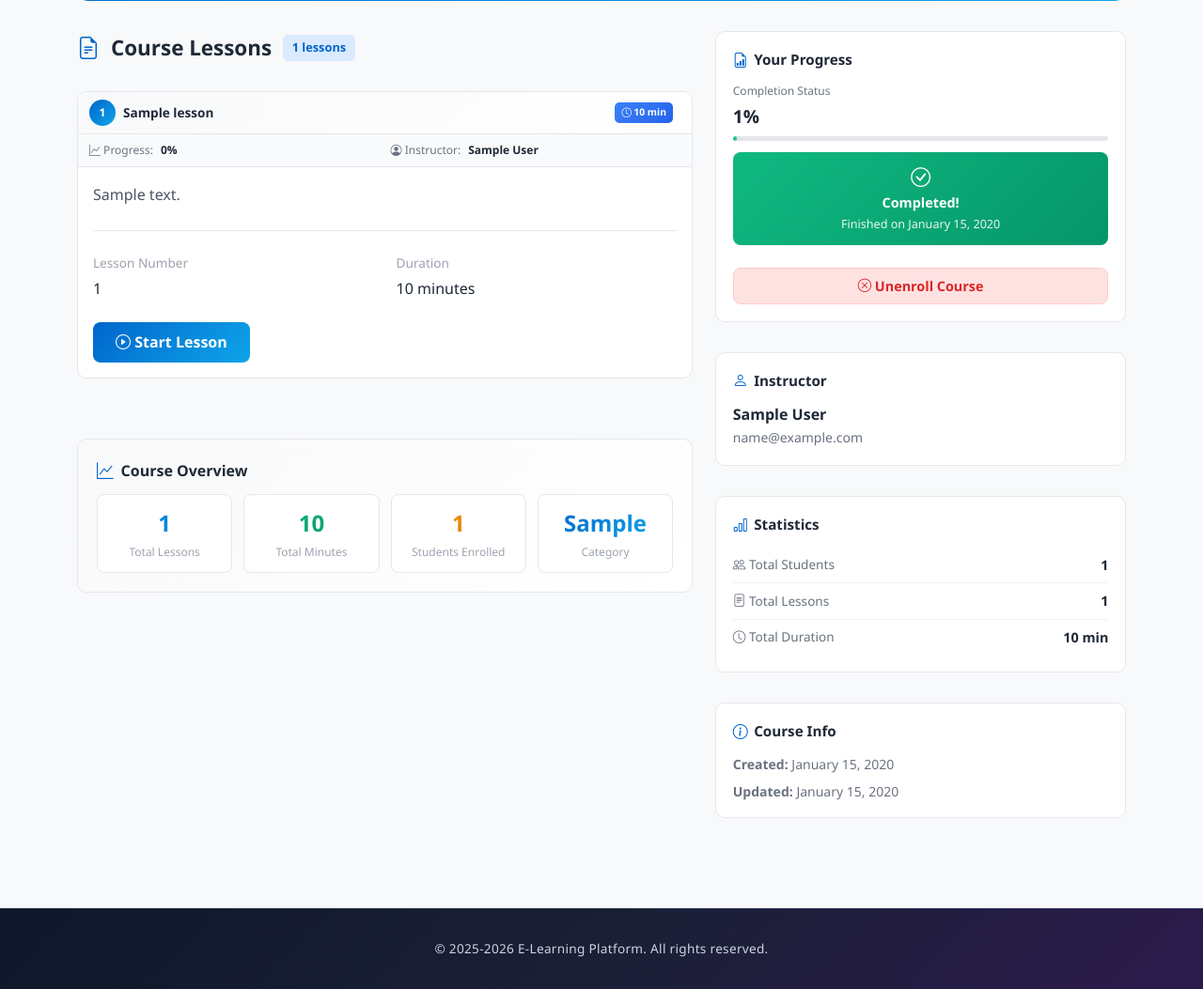
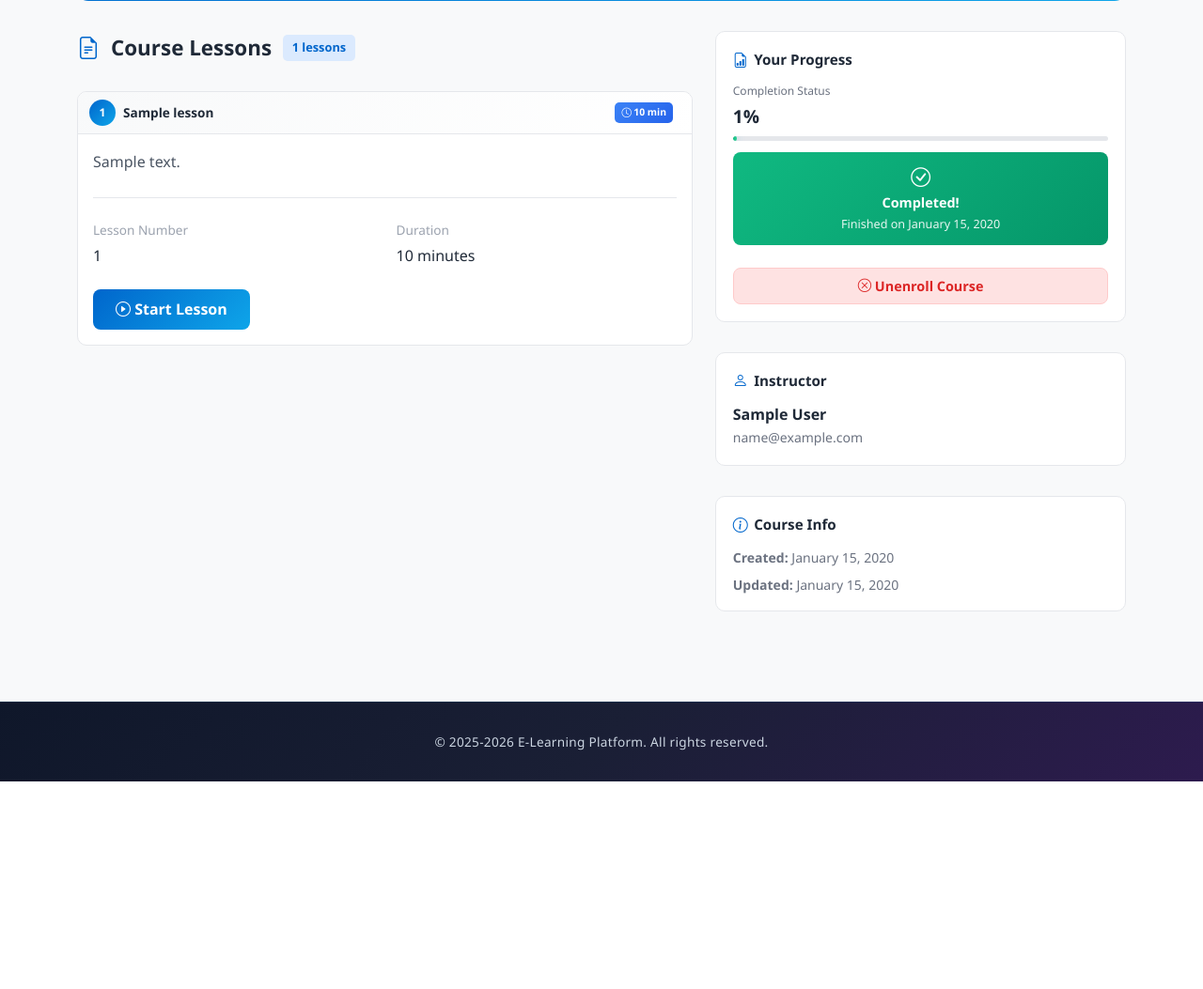
Before and after one commit to pritamrangari27/E-Learning-Platform, a Flask app: page /course/1 in a window 1280 px wide. Shown: the part 383-1436 px from the top of the page at 94% size. After the commit the page ends 1215 px from the top, so only its background shows below. Run offline with Flask 3, Linux system fonts and the light colour scheme; the visitor is signed in with stand-in values (Sample User, id 1); tables that the repository leaves empty hold one stand-in row (values such as "Sample post").

Commit message:
Remove Statistics card and course progress/instructor from lesson cards

```diff
--- a/app/templates/course_detail.html
+++ b/app/templates/course_detail.html
@@ -320,32 +320,6 @@
         font-size: 0.85rem;
     }
 
-    .lesson-details-row {
-        display: grid;
-        grid-template-columns: 1fr 1fr;
-        gap: 0.75rem;
-        padding: 0.5rem 0.75rem;
-        background: #f9fafb;
-        border-top: 1px solid #e5e7eb;
-        font-size: 0.75rem;
-    }
-
-    .lesson-detail-item {
-        display: flex;
-        align-items: center;
-        gap: 0.5rem;
-    }
-
-    .lesson-detail-label {
-        color: #6b7280;
-        font-weight: 500;
-    }
-
-    .lesson-detail-value {
-        color: #1f2937;
-        font-weight: 600;
-    }
-
     .lesson-body {
         padding: 1rem;
         border-top: 1px solid #e5e7eb;
@@ -410,75 +384,6 @@
         transform: translateY(-2px);
         box-shadow: 0 6px 20px rgba(0, 102, 204, 0.3);
         color: white;
-    }
-
-    /* Overview Stats */
-    .course-overview {
-        background: linear-gradient(135deg, #f8f9fa 0%, #ffffff 100%);
-        border: 1px solid #e5e7eb;
-        border-radius: 10px;
-        padding: 1.25rem;
-        margin-top: 1.5rem;
-        animation: scaleIn 0.5s ease-out;
-    }
-
-    .overview-title {
-        font-size: 1rem;
-        font-weight: 700;
-        color: #1f2937;
-        margin-bottom: 0.75rem;
-        display: flex;
-        align-items: center;
-        gap: 0.5rem;
-    }
-
-    .overview-title i {
-        color: #0066cc;
-        font-size: 1.1rem;
-    }
-
-    .stat-grid {
-        display: grid;
-        grid-template-columns: repeat(auto-fit, minmax(120px, 1fr));
-        gap: 0.75rem;
-    }
-
-    .stat-item {
-        text-align: center;
-        padding: 0.75rem;
-        background: white;
-        border-radius: 8px;
-        border: 1px solid #e5e7eb;
-    }
-
-    .stat-value {
-        font-size: 1.5rem;
-        font-weight: 700;
-        background: linear-gradient(135deg, #0066cc 0%, #0ea5e9 100%);
-        -webkit-background-clip: text;
-        -webkit-text-fill-color: transparent;
-        background-clip: text;
-        margin-bottom: 0.25rem;
-    }
-
-    .stat-value.green {
-        background: linear-gradient(135deg, #10b981 0%, #059669 100%);
-        -webkit-background-clip: text;
-        -webkit-text-fill-color: transparent;
-        background-clip: text;
-    }
-
-    .stat-value.orange {
-        background: linear-gradient(135deg, #f59e0b 0%, #d97706 100%);
-        -webkit-background-clip: text;
-        -webkit-text-fill-color: transparent;
-        background-clip: text;
-    }
-
-    .stat-label {
-        font-size: 0.75rem;
-        color: #9ca3af;
-        font-weight: 500;
     }
 
     /* Sidebar */
@@ -747,23 +652,6 @@
                         </div>
                     </div>
 
-                    {% if enrollment %}
-                    <div class="lesson-details-row">
-                        <div class="lesson-detail-item">
-                            <span class="lesson-detail-label">
-                                <i class="bi bi-graph-up"></i> Progress:
-                            </span>
-                            <span class="lesson-detail-value">0%</span>
-                        </div>
-                        <div class="lesson-detail-item">
-                            <span class="lesson-detail-label">
-                                <i class="bi bi-person-circle"></i> Instructor:
-                            </span>
-                            <span class="lesson-detail-value">{{ course.instructor.full_name }}</span>
-                        </div>
-                    </div>
-                    {% endif %}
-
                     <div class="lesson-body">
                         <div class="lesson-content">
                             <p>{{ lesson.content }}</p>
@@ -786,35 +674,6 @@
                     </div>
                 </div>
             {% endfor %}
-            </div>
-
-            <!-- Course Overview Stats -->
-            <div class="course-overview">
-                <div class="overview-title">
-                    <i class="bi bi-graph-up"></i> Course Overview
-                </div>
-
-                <div class="stat-grid">
-                    <div class="stat-item">
-                        <div class="stat-value">{{ lessons|length }}</div>
-                        <div class="stat-label">Total Lessons</div>
-                    </div>
-                    <div class="stat-item">
-                        <div class="stat-value green">
-                            {% set total_duration = lessons|map(attribute='duration_minutes')|sum %}
-                            {{ total_duration }}
-                        </div>
-                        <div class="stat-label">Total Minutes</div>
-                    </div>
-                    <div class="stat-item">
-                        <div class="stat-value orange">{{ course.enrollments|length }}</div>
-                        <div class="stat-label">Students Enrolled</div>
-                    </div>
-                    <div class="stat-item">
-                        <div class="stat-value">{{ course.category }}</div>
-                        <div class="stat-label">Category</div>
-                    </div>
-                </div>
             </div>
         {% else %}
             <div class="empty-state">
@@ -867,29 +726,6 @@
                 <small style="color: #6b7280;">{{ course.instructor.email }}</small>
             </div>
 
-            <!-- Statistics Card -->
-            <div class="sidebar-card">
-                <div class="sidebar-title">
-                    <i class="bi bi-bar-chart"></i> Statistics
-                </div>
-
-                <div class="sidebar-stat">
-                    <span class="sidebar-stat-label"><i class="bi bi-people"></i> Total Students</span>
-                    <span class="sidebar-stat-value">{{ course.enrollments|length }}</span>
-                </div>
-                <div class="sidebar-stat">
-                    <span class="sidebar-stat-label"><i class="bi bi-file-text"></i> Total Lessons</span>
-                    <span class="sidebar-stat-value">{{ lessons|length }}</span>
-                </div>
-                <div class="sidebar-stat">
-                    <span class="sidebar-stat-label"><i class="bi bi-clock"></i> Total Duration</span>
-                    <span class="sidebar-stat-value">
-                        {% set total_duration = lessons|map(attribute='duration_minutes')|sum %}
-                        {{ total_duration }} min
-                    </span>
-                </div>
-            </div>
-
             <!-- Course Info Card -->
             <div class="sidebar-card">
                 <div class="sidebar-title">
```
